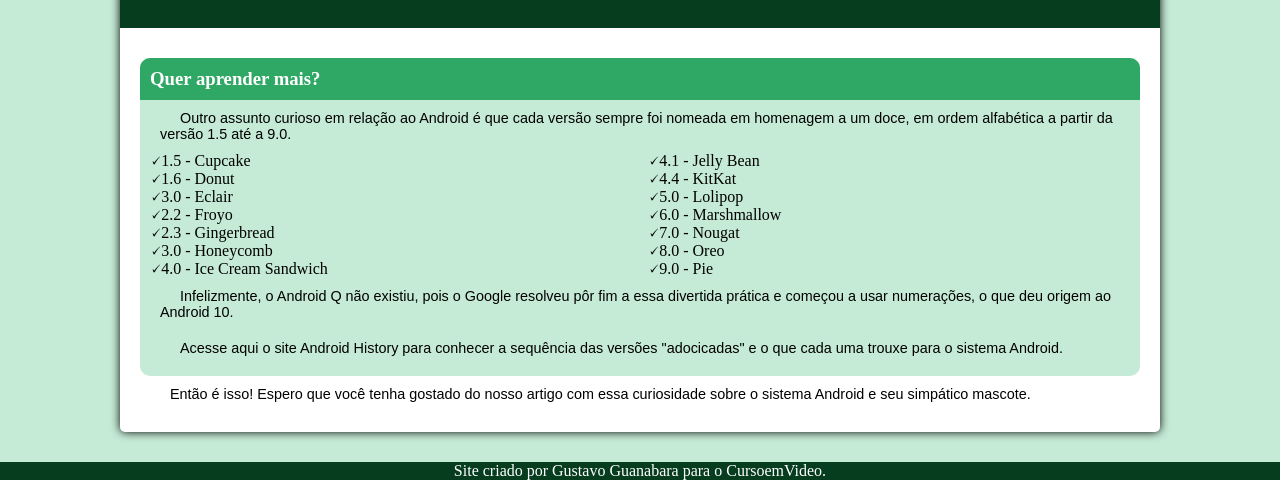
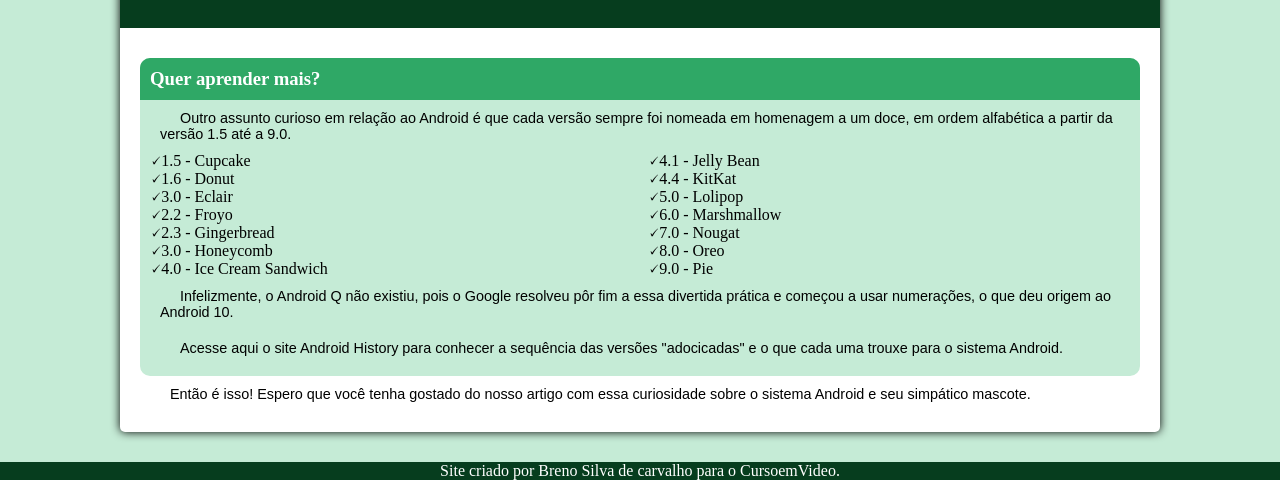
Before and after one commit to BBreno1/Projeto-Android3, a plain HTML site: page index.html in a window 1280 px wide. Shown: the part 2223-2703 px from the top of the page. Drawn offline with Linux system fonts and the light colour scheme; a web font is replaced by a local one.

Commit message:
Atualizado

```diff
--- a/index.html
+++ b/index.html
@@ -86,7 +86,7 @@
 
     </main>
 
-    <footer>Site criado por Gustavo Guanabara para o CursoemVideo.</footer>
+    <footer>Site criado por Breno Silva de carvalho para o CursoemVideo.</footer>
 
     </body>
     </html>
```
